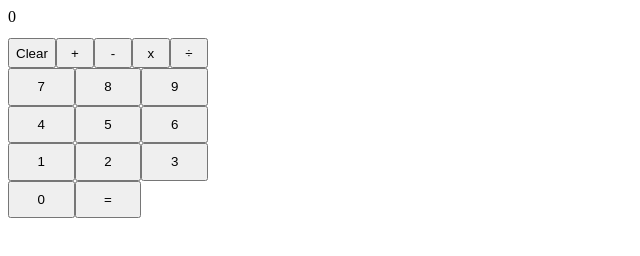
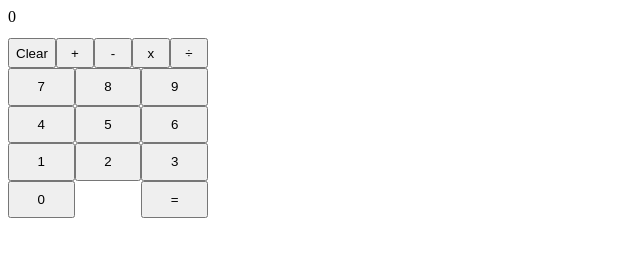
Before and after one commit to JHuggins11/odin-calculator, a plain HTML site: page index.html in a window 1280 px wide. Shown: the whole page, without its empty margins (0-640 px from the left). Drawn offline with Linux system fonts and the light colour scheme.

Commit message:
Adjust position of equals button

```diff
--- a/style.css
+++ b/style.css
@@ -22,3 +22,7 @@
     grid-template-columns: repeat(3, 1fr);
     height: 150px;
 }
+
+#equals {
+    grid-column: 3;
+}
```
